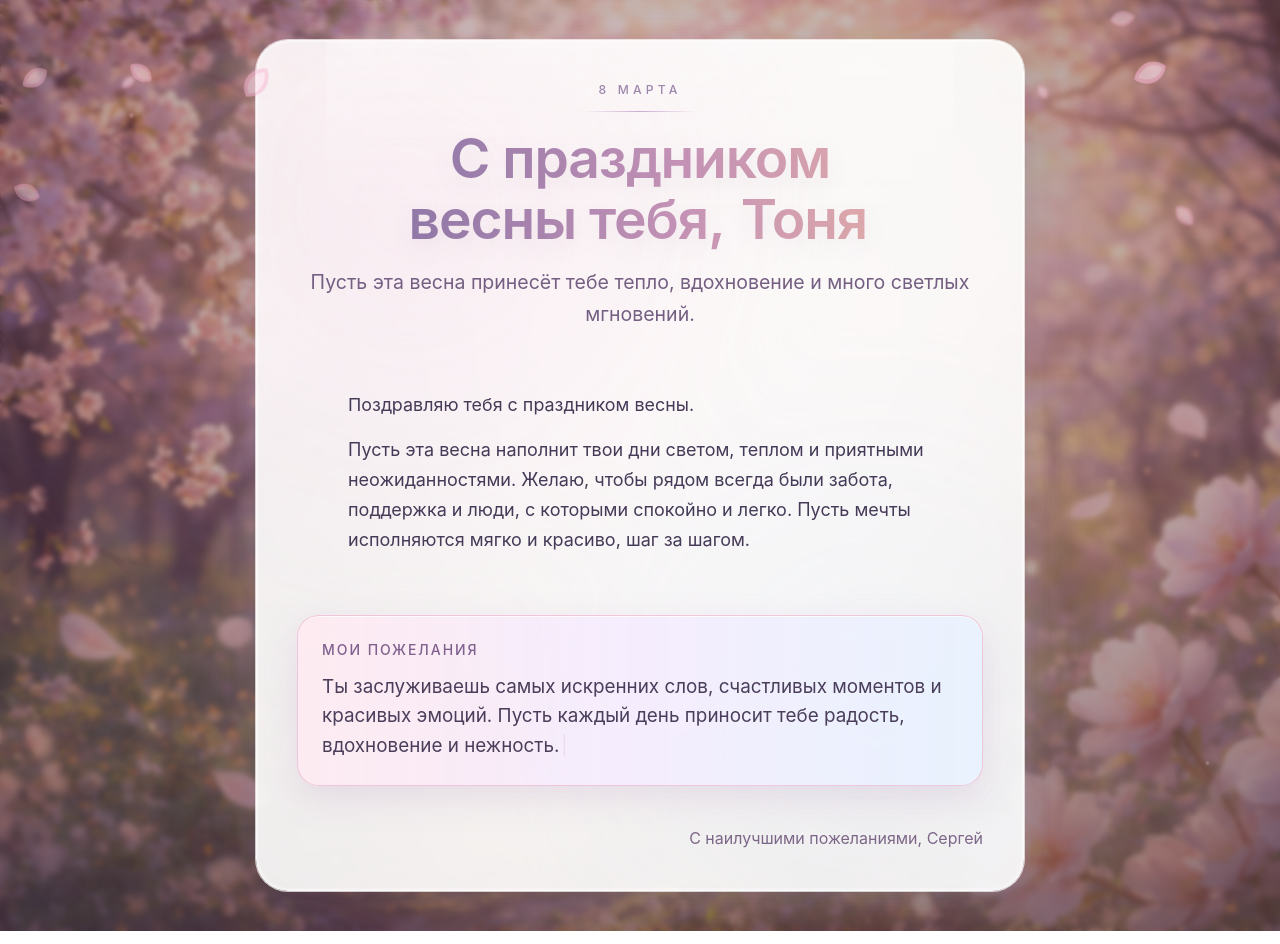
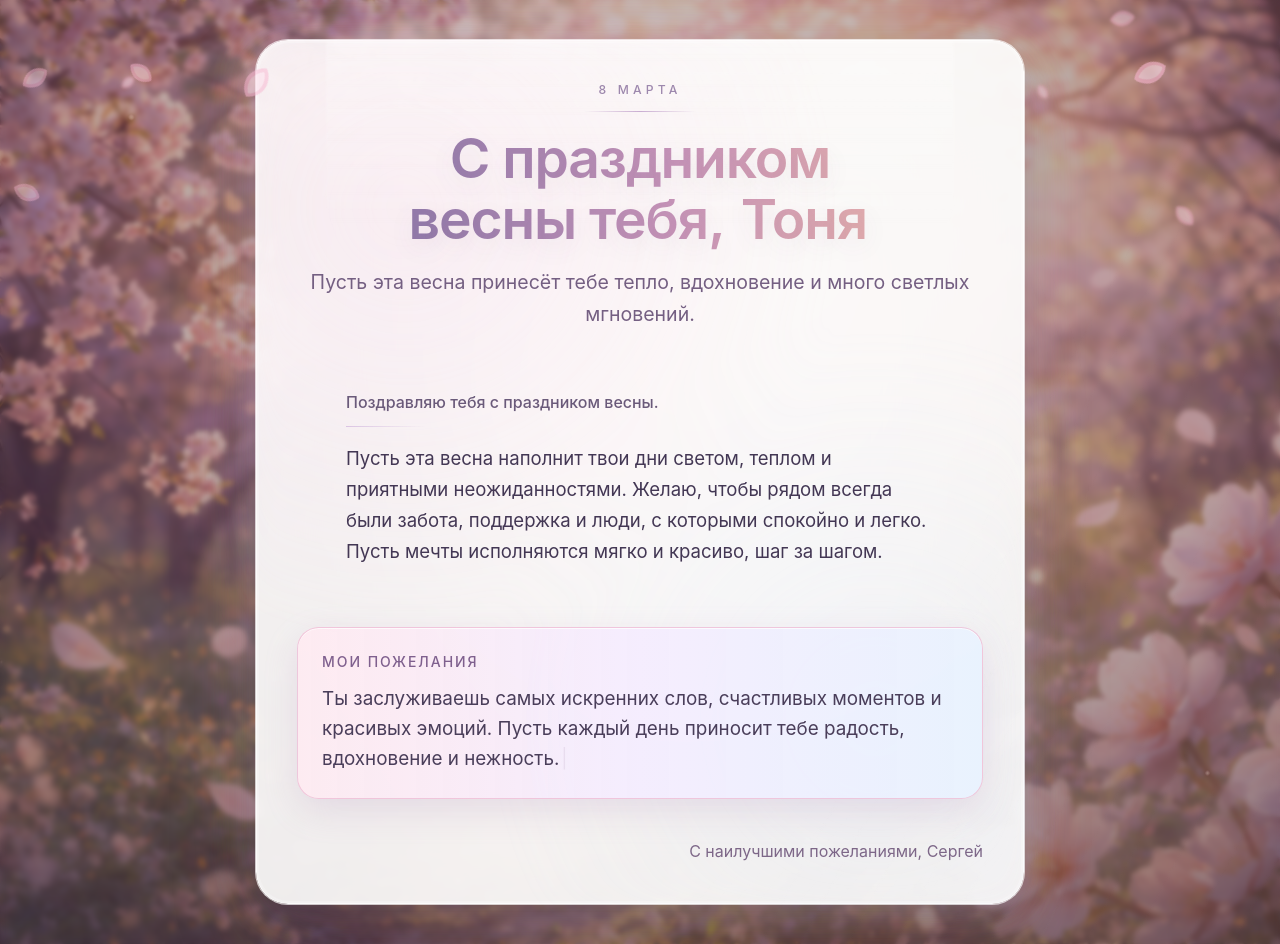
Before and after one commit to kenform/spring-greeting-site, a Next.js app: page / in a window 1280 px wide. Built offline with nearby package versions, Linux system fonts and the light colour scheme.

Commit message:
style: improve hierarchy of greeting intro and main paragraph

```diff
--- a/components/MainMessageAuto.jsx
+++ b/components/MainMessageAuto.jsx
@@ -10,9 +10,10 @@ export default function MainMessageAuto({ intro, variants = [] }) {
   }, [variants]);
 
   return (
-    <article className="animate-fade-up mx-auto w-full max-w-[640px] space-y-4 rounded-2xl bg-white/62 px-5 py-6 sm:px-7 sm:py-7" style={{ animationDelay: '0.15s' }}>
-      <p className="text-[1.02rem] leading-[1.64] text-[#453a57] sm:text-[1.12rem]">{intro}</p>
-      <p className="text-[1.02rem] leading-[1.66] text-[#453a57] sm:text-[1.125rem]">{text}</p>
+    <article className="animate-fade-up mx-auto w-full max-w-[652px] rounded-2xl bg-white/62 px-5 py-6 sm:px-8 sm:py-7" style={{ animationDelay: '0.15s' }}>
+      <p className="text-[0.95rem] font-medium leading-[1.5] text-[#6a5a7a] sm:text-[1rem]">{intro}</p>
+      <div className="mt-3 h-px w-20 bg-gradient-to-r from-[#ceb2dc]/70 to-transparent" aria-hidden="true" />
+      <p className="mt-4 text-[1.08rem] leading-[1.68] text-[#433754] sm:text-[1.16rem]">{text}</p>
     </article>
   );
 }
```
